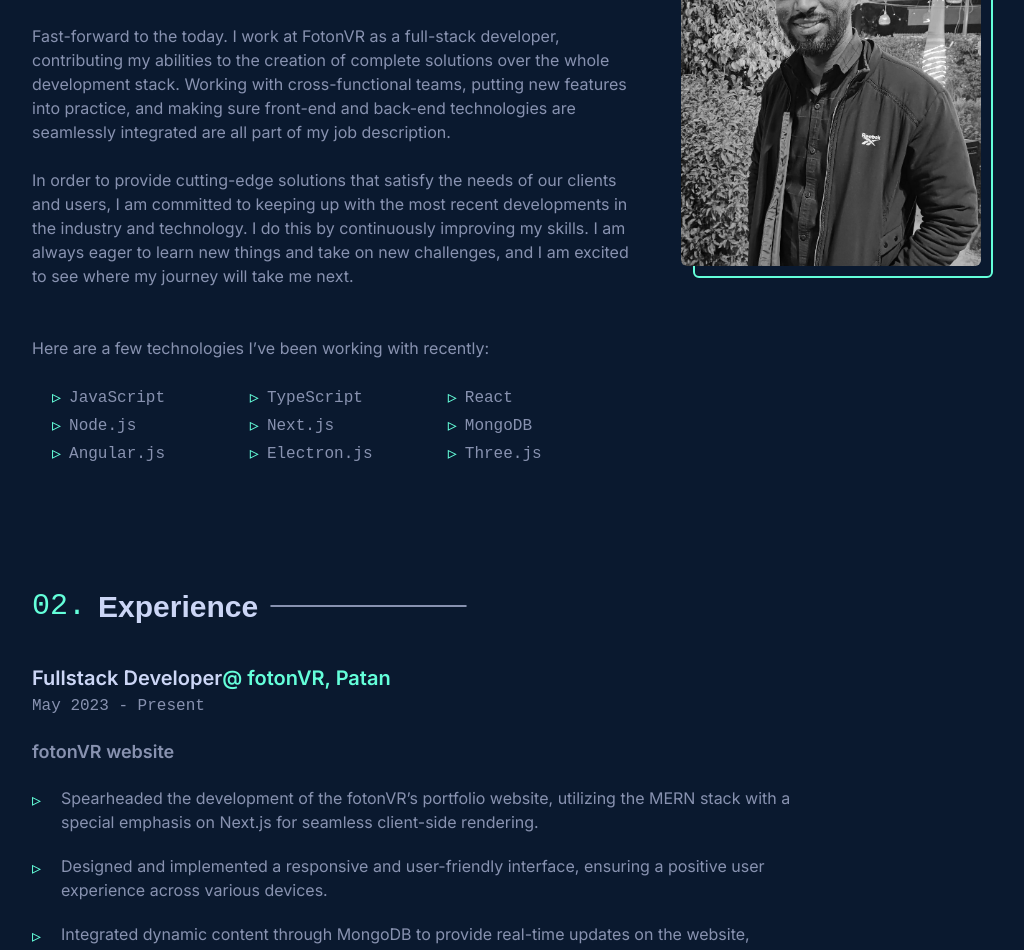
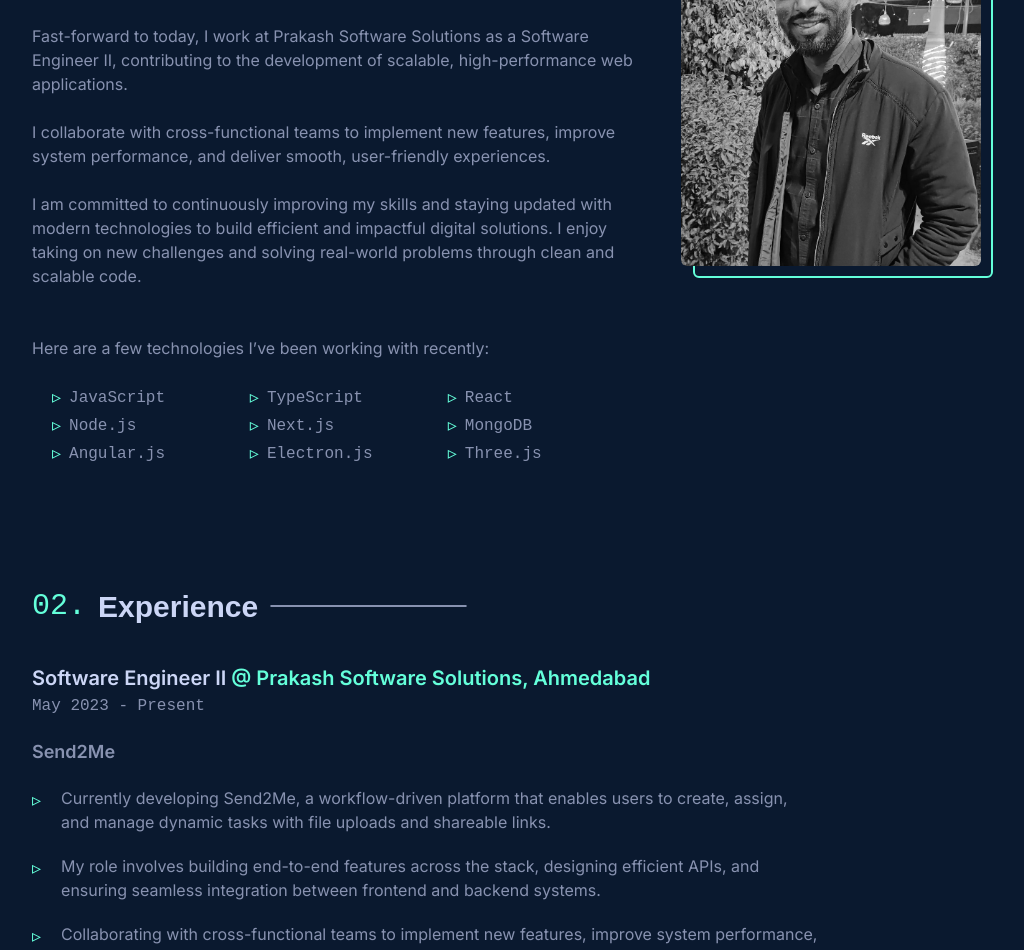
Before and after one commit to alwaysmayur/mayurparmar, a Next.js app: page / in a window 1280 px wide. Shown: the part 1120-2070 px from the top of the page, without its empty margins (116-1140 px from the left). Built offline with nearby package versions, Linux system fonts and the light colour scheme.

Commit message:
feat: implement experience and hero sections with supporting data and assets

```diff
--- a/app/components/experience.tsx
+++ b/app/components/experience.tsx
@@ -2,7 +2,7 @@ import { useEffect } from "react";
 import AOS from "aos";
 import { experienceData } from "@/public/data";
 
-export default function Experience({  }) {
+export default function Experience({ }) {
   useEffect(() => {
     AOS.init();
   }, []);
@@ -36,7 +36,7 @@ export default function Experience({  }) {
                     href={job.companyUrl}
                     target="_blank"
                   >
-                    {`@ ${job.companyName}`}
+                    {` @ ${job.companyName}`}
                   </a>
                 </h3>
                 <span data-aos="fade-up" className="font-code">
--- a/app/components/hero_section.tsx
+++ b/app/components/hero_section.tsx
@@ -32,8 +32,8 @@ export default function HeroSection() {
           </h1>
           <span data-aos="fade-up" className=" text-textGray  max-w-xl text-md">
             {`I build amazing digital experiences as a software engineer, and sometimes I design too. Right now, I'm focused on creating user-friendly products at `}
-            <a className="text-textBlue" href="www.fotonvr.com">
-              fotonVR.
+            <a className="text-textBlue" href="https://prakashinfotech.com/">
+              Prakash Software Solutions.
             </a>
           </span>
           <Link
--- a/public/data.ts
+++ b/public/data.ts
@@ -1,4 +1,19 @@
 export const workData = [
+  {
+    imageUrl: "/media/images/dolphin-global-traders.png",
+    title: "Dolphin Global Traders",
+    description:
+      "An eco-friendly bags e-commerce and export website built to showcase and sell products like jute, cotton, juco, and non-woven bags to global clients. Developed a fully dynamic and scalable application using Next.js and React, featuring a structured product catalog, SEO-optimized pages for global visibility, and dedicated sections for bulk orders and custom branding. Integrated contact forms and WhatsApp flows for lead generation, ensuring a fast, seamless, and user-friendly experience across devices.",
+    link: "https://dolphinglobaltraders.com/",
+    technologies: [
+      "Next.js",
+      "Node.js",
+      "Express.js",
+      "PostgreSQL",
+      "Razorpay",
+    ],
+    tag: "Client Project",
+  },
   {
     imageUrl: "/media/images/nj-jewels-wholesale.png",
     title: "NJ Jewels Wholesale",
@@ -63,6 +78,24 @@ export const navLinks = [
 
 export const experienceData = [
   {
+    title: "Software Engineer II",
+    companyName: "Prakash Software Solutions, Ahmedabad",
+    companyUrl: "https://prakashinfotech.com/",
+    duration: "May 2023 - Present",
+    projects: [
+      {
+        name: "Send2Me",
+        details: [
+          "Currently developing Send2Me, a workflow-driven platform that enables users to create, assign, and manage dynamic tasks with file uploads and shareable links.",
+          "My role involves building end-to-end features across the stack, designing efficient APIs, and ensuring seamless integration between frontend and backend systems.",
+          "Collaborating with cross-functional teams to implement new features, improve system performance, and deliver smooth, user-friendly experiences.",
+          "Continuously improving my skills and staying updated with modern technologies to build efficient and impactful digital solutions.",
+        ],
+      },
+
+    ],
+  },
+  {
     title: "Fullstack Developer",
     companyName: "fotonVR, Patan",
     companyUrl: "https://www.fotonvr.com/",
@@ -116,10 +149,13 @@ export const technologies = [
   "Three.js",
 ];
 
+
 export const aboutMe = [
   `Hello! My name is Mayur Parmar, and I love the process of making digital art come to life. My journey into the world of web building began in the final semester of my diploma in computer engineering. While working on a library management project, a spark appeared that revealed my passion for creating streamlined, user-centered digital solutions.`,
 
-  `Fast-forward to the today. I work at FotonVR as a full-stack developer, contributing my abilities to the creation of complete solutions over the whole development stack. Working with cross-functional teams, putting new features into practice, and making sure front-end and back-end technologies are seamlessly integrated are all part of my job description.`,
+  `Fast-forward to today, I work at Prakash Software Solutions as a Software Engineer II, contributing to the development of scalable, high-performance web applications.`,
 
-  `In order to provide cutting-edge solutions that satisfy the needs of our clients and users, I am committed to keeping up with the most recent developments in the industry and technology. I do this by continuously improving my skills. I am always eager to learn new things and take on new challenges, and I am excited to see where my journey will take me next.`,
+  `I collaborate with cross-functional teams to implement new features, improve system performance, and deliver smooth, user-friendly experiences.`,
+
+  `I am committed to continuously improving my skills and staying updated with modern technologies to build efficient and impactful digital solutions. I enjoy taking on new challenges and solving real-world problems through clean and scalable code.`,
 ];
```
Also changed, not shown: public/media/images/dolphin-global-traders.png (added), 1 other file (tests, documents, lock files or other folders).
